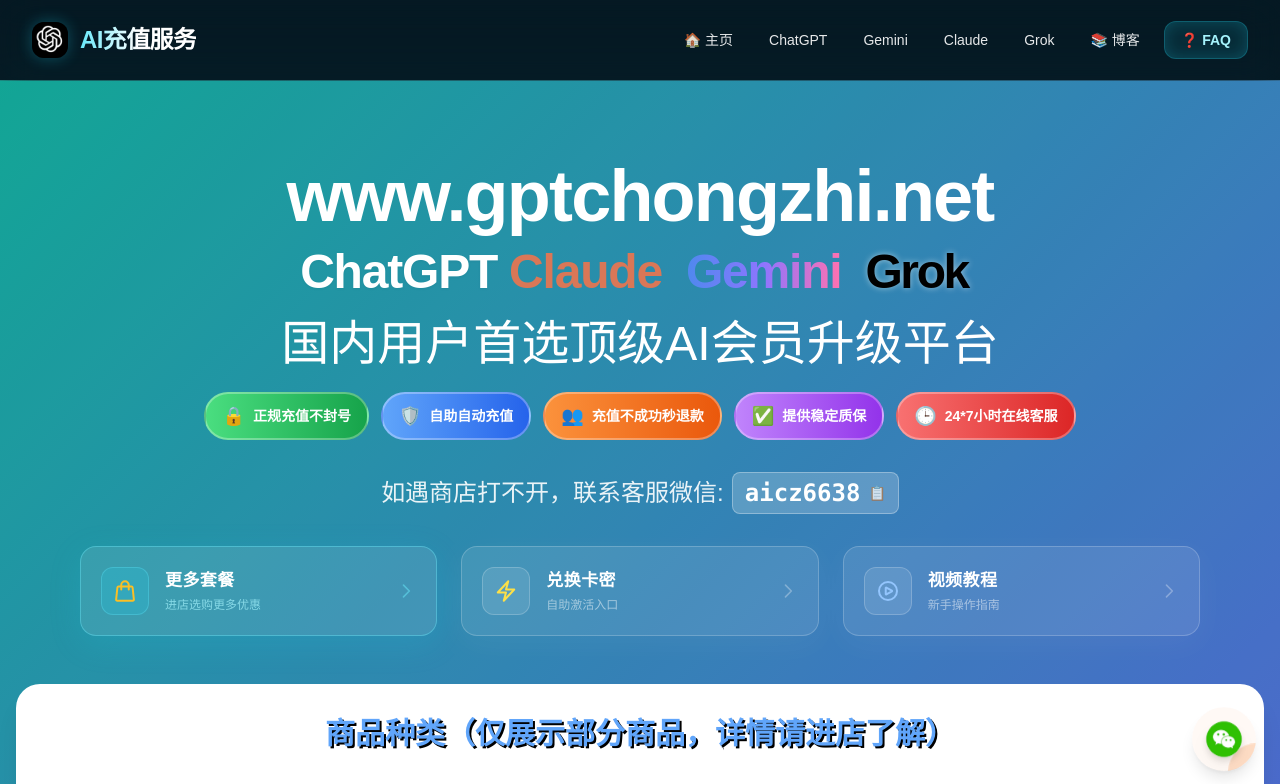
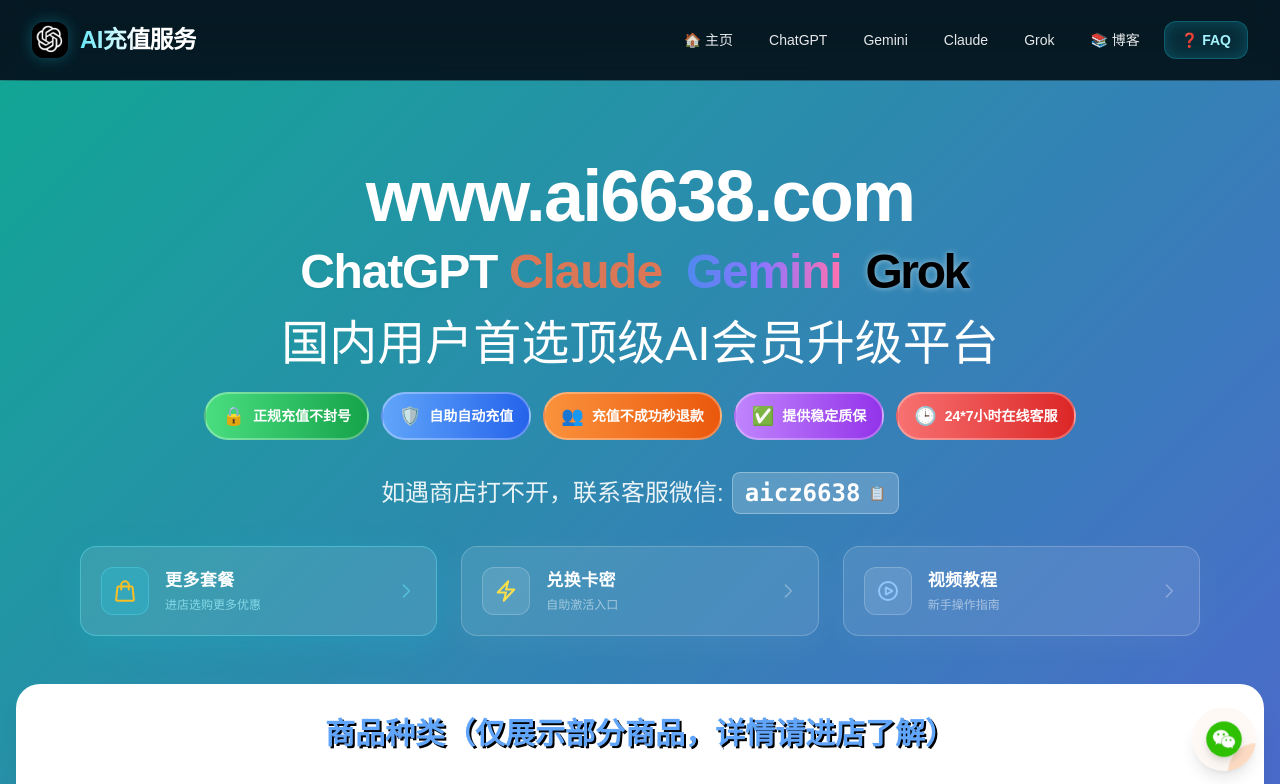
Before and after one commit to ztf6638-ui/gptchongzhi.net, a plain HTML site: page index.html in a window 1280 px wide. Shown: the top 784 px of the page. Drawn offline with Linux system fonts and the light colour scheme; a script that the page names is missing; a web font is replaced by a local one.

Commit message:
Update index.html
fei

```diff
--- a/index.html
+++ b/index.html
@@ -179,7 +179,7 @@
         <div class="absolute inset-0 bg-black/10"></div>
         <div class="container mx-auto text-center relative z-10 opacity-0 fade-in" id="hero" style="opacity: 1;">
           <h1 class="hero-heading text-4xl sm:text-5xl md:text-7xl font-bold text-white mb-4 tracking-tight">
-                www.gptchongzhi.net
+                www.ai6638.com
             </h1>
             <p class="hero-subheading text-2xl sm:text-3xl md:text-5xl font-bold mb-6 tracking-tight flex flex-wrap justify-center items-center">
     <span class="text-white drop-shadow-sm">ChatGPT</span>
```
